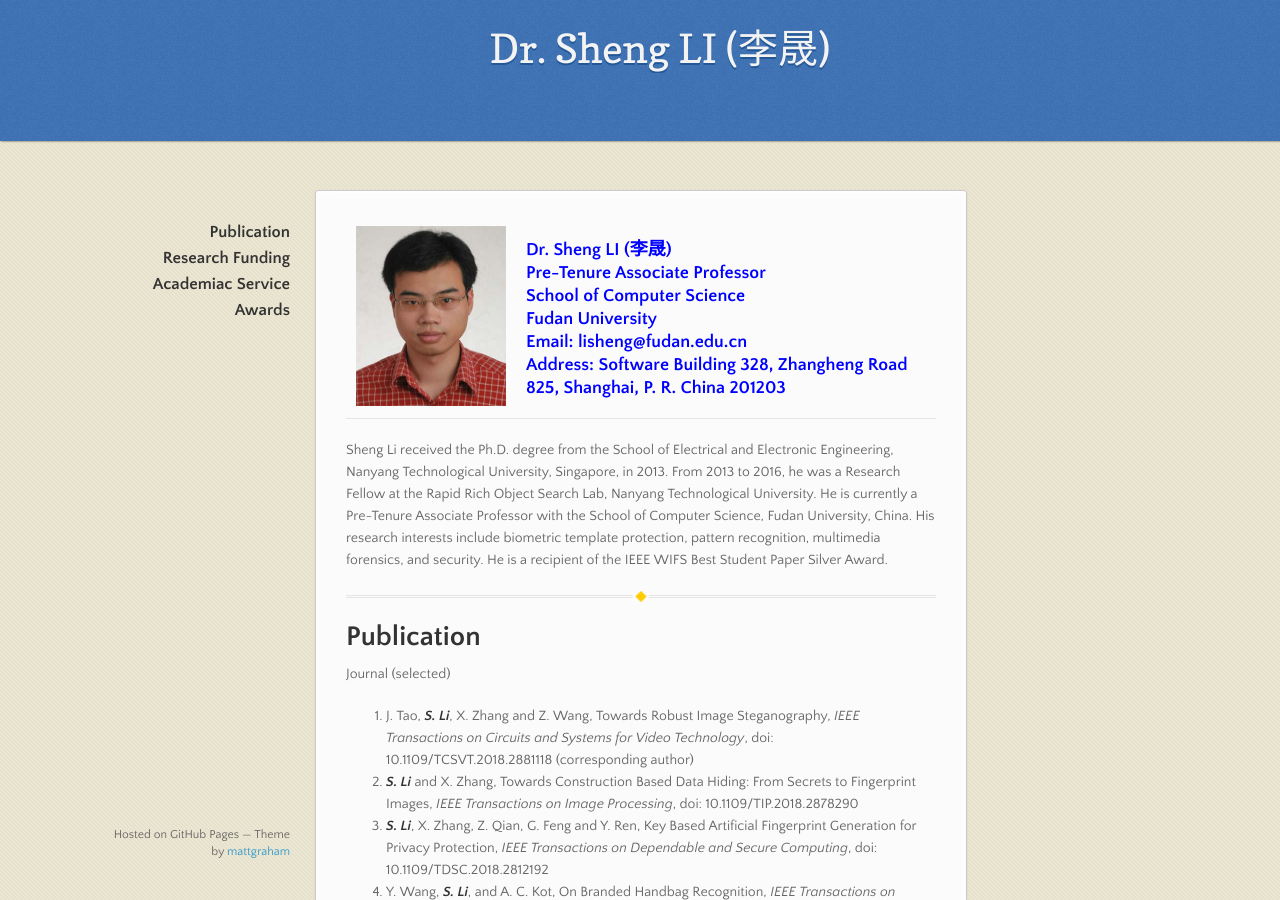
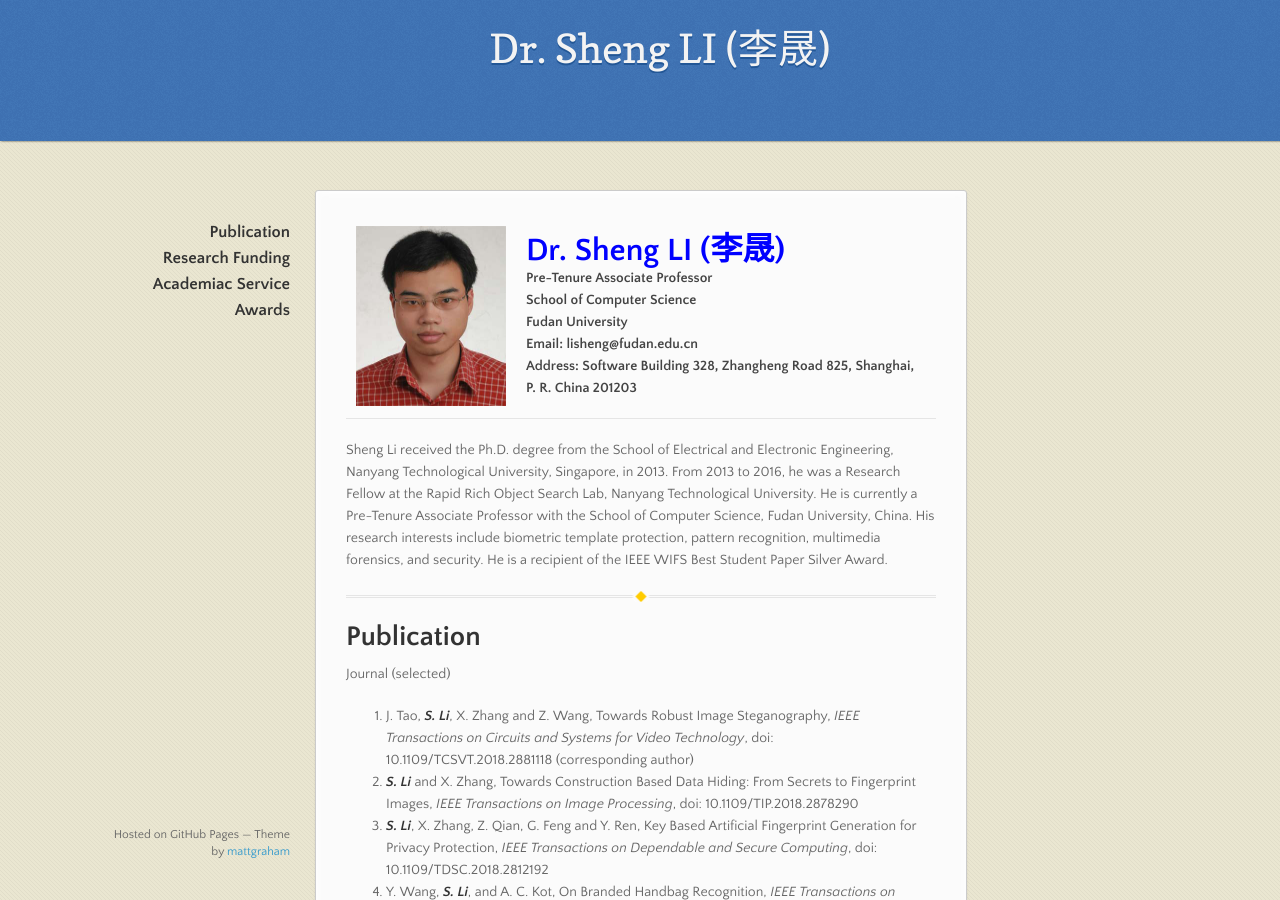
Before and after one commit to blazelisheng/blazelisheng.github.io, a Jekyll site: the page built from index.md, in a window 1280 px wide and 900 px high. Built offline with Jekyll 4.4.1, drawn with Linux system fonts in a browser that asks for light colours; the repository's description, which GitHub fills in, is left out.

Commit message:
Update index.md

```diff
--- a/index.md
+++ b/index.md
@@ -6,7 +6,7 @@
   <tr>
     <th width="150">
 <img src="/assets/images/Sheng_Li_Photo.png" width="150" height="180" /></th>
-  <th> <font size="4.5" color="Blue">  Dr. Sheng LI (李晟)<br/>Pre-Tenure Associate Professor<br/>School of Computer Science<br/>Fudan University<br/>Email:  lisheng@fudan.edu.cn  <br/> Address: Software Building 328, Zhangheng Road 825, Shanghai, P. R. China 201203</font></th>
+  <th> <font size="6" color="Blue">  Dr. Sheng LI (李晟) </font><br/>Pre-Tenure Associate Professor<br/>School of Computer Science<br/>Fudan University<br/>Email:  lisheng@fudan.edu.cn  <br/> Address: Software Building 328, Zhangheng Road 825, Shanghai, P. R. China 201203</th>
   </tr>
 </table>
 
```
